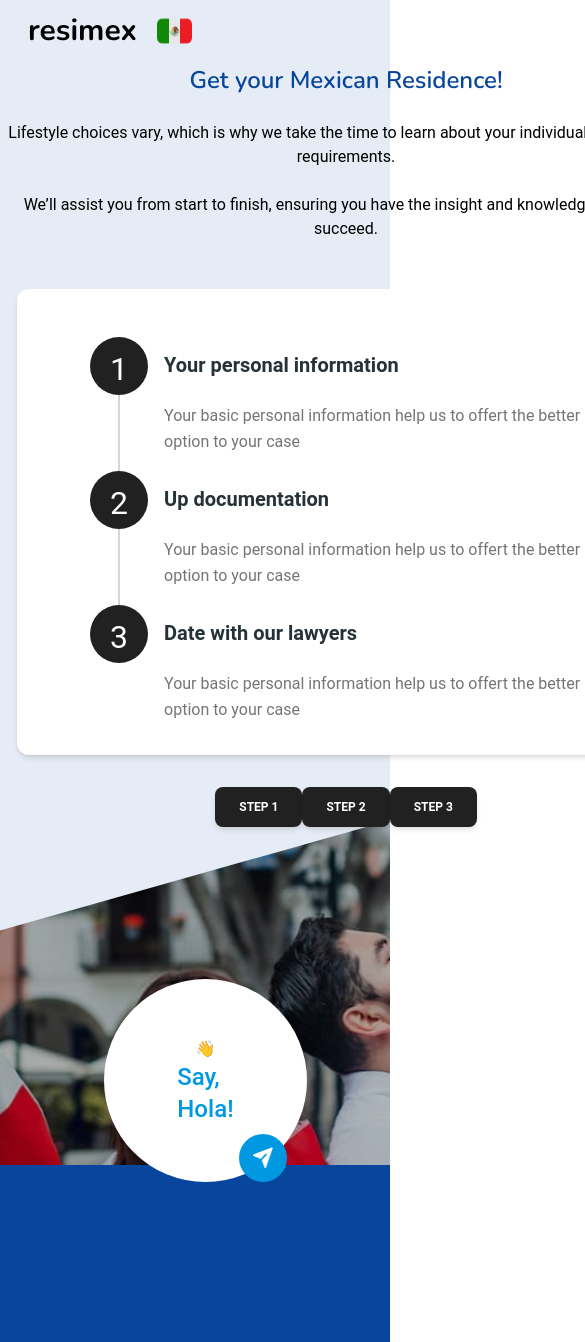
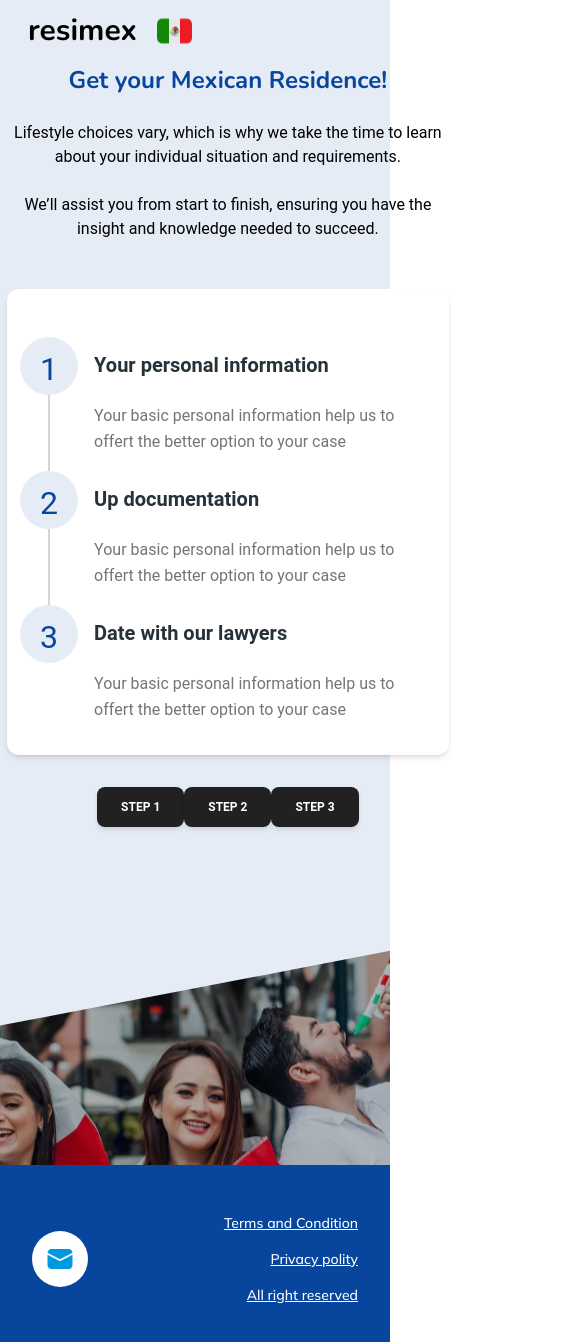
Before and after one commit to CarolinaVrl/CoWorkingLab, a Next.js app: page /application in a window 390 px wide. Shown: the top 1342 px of the page, 585 px wide, since content can reach past the window. Built offline with nearby package versions, Linux system fonts and the light colour scheme.

Commit message:
docs: resposiv_application

```diff
--- a/components/Application-Card.tsx
+++ b/components/Application-Card.tsx
@@ -22,27 +22,39 @@ export default function ApplicationCard() {
         top: 0px;
         background: #e6ecf5;
         -webkit-clip-path: polygon(0 0,100%0,100%86%,0%100%);
+        clip-path: polygon(0 0,100%0,100%86%,-107%100%);
+        height: 131vh;
+        position: absolute;
+        width: 100%;
+        z-index: -1;
+      }
+
+      .centers{
+        text-align: -webkit-center;
+    }
+    @media only screen and (min-width: 768px) {
+    .cio{
+        left: 0px;
+        top: 0px;
+        background: #e6ecf5;
+        -webkit-clip-path: polygon(0 0,100%0,100%86%,0%100%);
         clip-path: polygon(0 0,100%0,100%86%,-21%100%);
         height: 113vh;
         position: absolute;
         width: 100%;
         z-index: -1;
       }
-      .description{
-        width: 82vh;
+
       }
-      .centers{
-        text-align: -webkit-center;
-    }
       `}
             </style>
             <LayoutApplication page='Application'>
                 <div className='centers mt-[4rem]'>
                     <div className='cio'>
                     </div>
-                    <div className='description'>
-                        <div>
-                            <Typography variant="h4" color="blue-gray" className="font-nunito text-[#07469C]">
+                    <div className='w-[54vh] tablet:w-[82vh]'>
+                        <div className='px-[14px] tablet:px-[0px]'>
+                            <Typography variant="h4" color="blue-gray" className="font-nunito text-[#07469C] mx-[3rem] tablet:mx-[0px] font-[700]">
                                 Get your Mexican Residence!
                             </Typography>
                             <br />
@@ -55,21 +67,21 @@ export default function ApplicationCard() {
                             <br />
                         </div>
                         <br />
-                        <Card className="w-[78vh] items-center mb-[2rem]">
-                            <div className="w-[32rem] mt-[3rem] mb-[2rem]">
+                        <Card className="w-[97%] tablet:w-[78vh] items-center mb-[2rem]">
+                            <div className="w-[94%] tablet:w-[32rem] mt-[3rem] mb-[2rem]">
                                 <Timeline>
                                     <TimelineItem>
                                         <TimelineConnector />
                                         <TimelineHeader>
-                                            <TimelineIcon className="p-2">
-                                                <h1 className="h-[42px] w-[42px] text-[32px]">1</h1>
+                                            <TimelineIcon className="p-2 bg-[#E6ECF5]">
+                                                <h1 className="h-[42px] w-[42px] text-[32px] text-[#07469C]">1</h1>
                                             </TimelineIcon>
                                             <Typography variant="h5" color="blue-gray">
                                                 Your personal information
                                             </Typography>
                                         </TimelineHeader>
                                         <TimelineBody className="pb-[1rem] ">
-                                            <Typography color="gray" className="font-normal text-gray-600 text-start w-[53vh]">
+                                            <Typography color="gray" className="font-normal text-gray-600 text-start w-[100%]">
                                                 Your basic personal information help us to offert the better option to your case
                                             </Typography>
                                         </TimelineBody>
@@ -77,30 +89,30 @@ export default function ApplicationCard() {
                                     <TimelineItem>
                                         <TimelineConnector />
                                         <TimelineHeader>
-                                            <TimelineIcon className="p-2">
-                                                <h1 className="h-[42px] w-[42px] text-[32px]">2</h1>
+                                            <TimelineIcon className="p-2 bg-[#E6ECF5]">
+                                                <h1 className="h-[42px] w-[42px] text-[32px] text-[#07469C]">2</h1>
                                             </TimelineIcon>
                                             <Typography variant="h5" color="blue-gray">
                                                 Up documentation
                                             </Typography>
                                         </TimelineHeader>
                                         <TimelineBody className="pb-[1rem] ">
-                                            <Typography color="gray" className="font-normal text-gray-600 text-start w-[53vh]">
+                                            <Typography color="gray" className="font-normal text-gray-600 text-start w-[100%]">
                                                 Your basic personal information help us to offert the better option to your case
                                             </Typography>
                                         </TimelineBody>
                                     </TimelineItem>
                                     <TimelineItem>
                                         <TimelineHeader>
-                                            <TimelineIcon className="p-2">
-                                                <h1 className="h-[42px] w-[42px] text-[32px]">3</h1>
+                                            <TimelineIcon className="p-2 bg-[#E6ECF5]">
+                                                <h1 className="h-[42px] w-[42px] text-[32px] text-[#07469C]">3</h1>
                                             </TimelineIcon>
                                             <Typography variant="h5" color="blue-gray">
                                                 Date with our lawyers
                                             </Typography>
                                         </TimelineHeader>
                                         <TimelineBody>
-                                            <Typography color="gray" className="font-normal text-gray-600 text-start w-[53vh]">
+                                            <Typography color="gray" className="font-normal text-gray-600 text-start w-[100%]">
                                                 Your basic personal information help us to offert the better option to your case
                                             </Typography>
                                         </TimelineBody>
--- a/components/Footer-application.tsx
+++ b/components/Footer-application.tsx
@@ -1,4 +1,5 @@
 import Image from "next/image";
+
 const FooterApplication = () => {
 
     const imgRandom = [
@@ -42,20 +43,33 @@ const FooterApplication = () => {
             }
             .imagen{
                 width: 100%;
-                height: 41vh;
+                height: 26%;
                 position: absolute;
-                top: 97vh;
+                top: 112vh;
                 z-index: -2;
                 background-image: url(${imgRandom[random]});
                 background-repeat: no-repeat;
                 background-position: center center;
+                -webkit-background-size: cover;
+                -moz-background-size: cover;
+                -o-background-size: cover;
                 background-size: cover;
+
             }
+            @media only screen and (min-width: 768px) {
+                .imagen {
+                    width: 100%;
+                    height: 41vh;
+                    top: 97vh;
+                }
+
+              }
+
             `}
             </style>
             <div className="minBox justify-center w-full md:gap-14">
 
-                <div className="relative">
+                <div className="hidden tablet:block relative">
                     <div className="w-[203px] flex flex-col items-center justify-center relative -left-4 h-[203px] rounded-full bg-white">
                         <p>👋</p>
                         <h2 className="text-blueLight text-nunito font-medium text-2xl">
@@ -71,7 +85,23 @@ const FooterApplication = () => {
             <div className="imagen">
             </div>
             <div className="footerApp">
+                <div className="flex w-full justify-between  md:flex items-center gap-2 mt-[3rem]">
+                    <div className="flex gap-2 items-center ml-[2rem] ">
+                        <div className="w-14 h-14 bg-white rounded-full flex items-center justify-center ">
+                            <Image alt="" src={'/imgs_application/email.svg'} height={30} width={30} />
+                        </div>
+                        <h2 className="hidden  md:inline text-white">
+                            contact.forwork@gmail.com
+                        </h2>
+                    </div>
+                    <ul className=" text-white underline font-medium text-sm font-mulish flex flex-col gap-4 md:hidden text-end mr-[2rem]">
+                        <li>Terms and Condition</li>
+                        <li>Privacy polity</li>
+                        <li>All right reserved</li>
+                    </ul>
+                </div>
             </div>
+
         </>
 
     );
--- a/components/textSwiper.tsx
+++ b/components/textSwiper.tsx
@@ -34,7 +34,9 @@ const swiperText = () => {
                                 <Image src={"/imgs_auth/user_1.svg"} alt="hola1" width={160} height={260} />
                             </div>
                             <div className='w-[66%] h-[260px] pl-[2rem] pr-[3rem] text-left'>
-                                <p className='mb-[3rem] text-[16px] italic mulish'>This product allows you to collaborate, experiment, and test much more effectively and efficiently.</p>
+                                <p className='mb-[3rem] text-[16px] italic mulish'>
+                                    “This product allows you to collaborate, experiment, and test much more effectively and efficiently.”
+                                </p>
 
                                 <h1 className='font-[600] text-[16px] mulish'>John</h1>
 
--- a/styles/globals.css
+++ b/styles/globals.css
@@ -25,7 +25,7 @@
   width: 100% !important;
   height: 100% !important;
   object-fit: cover;
-  opacity: 0.8;
+  opacity: 0.81;
 }
 
 .swiper-pagination {
@@ -45,7 +45,7 @@
     background-color: white !important;
   }
   .swiper-pagination {
-    left: -20vh !important;
+    left: -17vh !important;
     top: -6vh !important;
   }
 }
```
Also changed, not shown: components/swipers.tsx (+26 -38 lines), public/imgs_application/email.svg (added).
